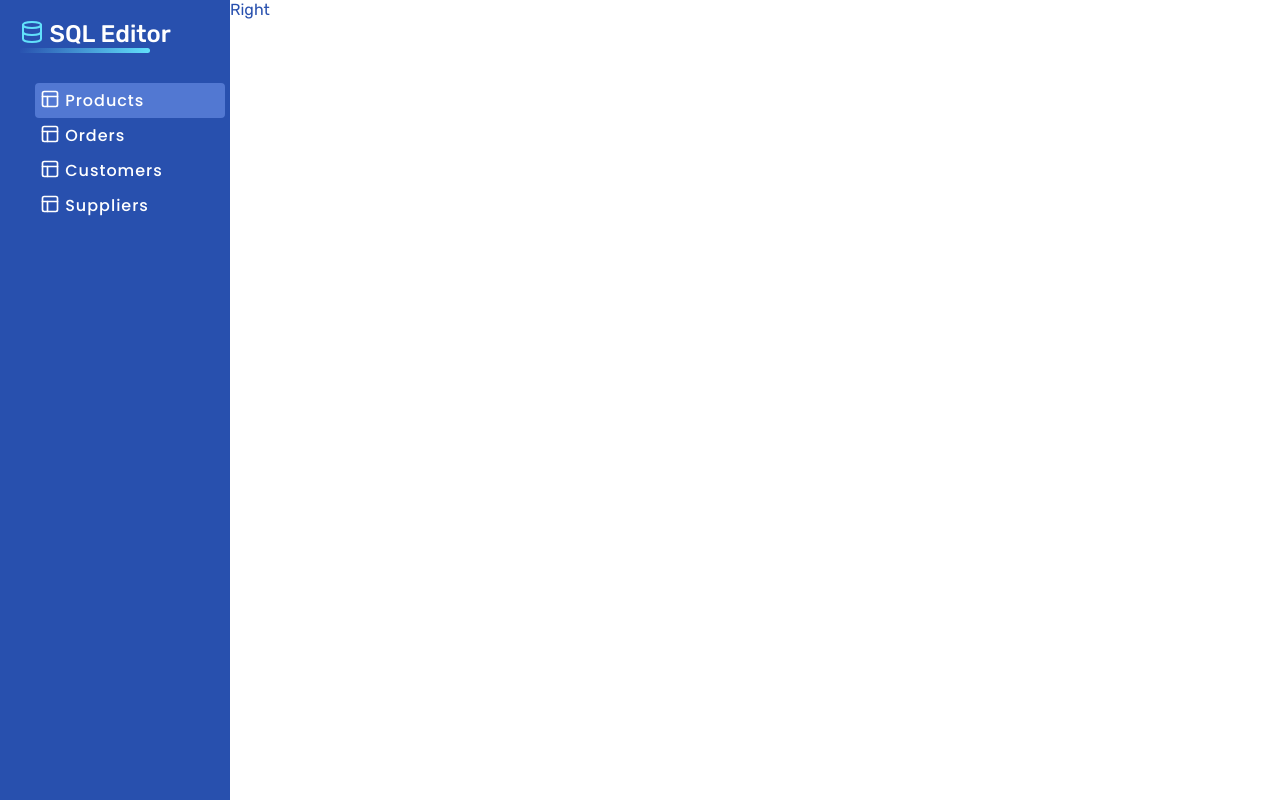
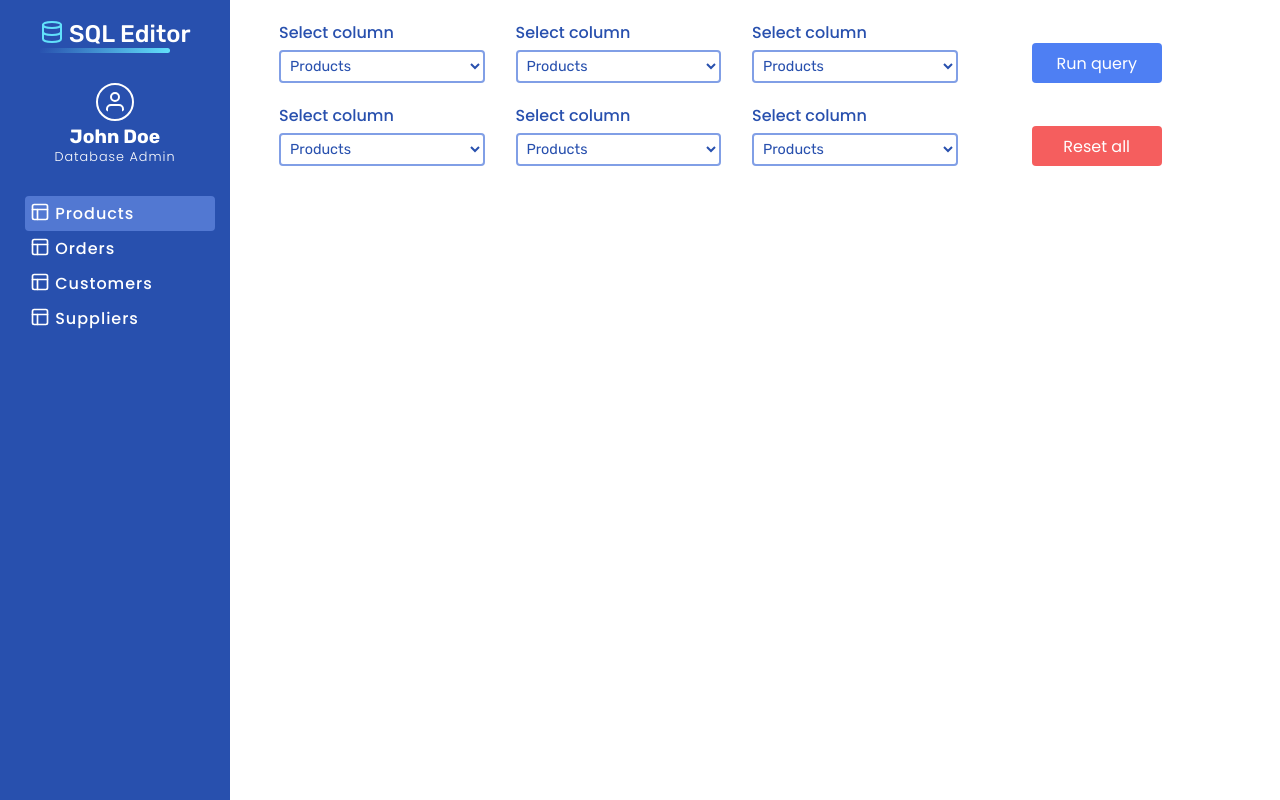
Before and after one commit to VijayKumarKTG/sqleditor, a React (Create React App) app: page / in a window 1280 px wide. Built offline with nearby package versions, Linux system fonts and the light colour scheme.

Commit message:
Add queries component

```diff
--- a/src/components/App/App.js
+++ b/src/components/App/App.js
@@ -1,6 +1,8 @@
 import styles from './App.module.css';
 import Logo from '../utils/Logo';
 import Navigation from '../utils/Navigation';
+import Queries from '../utils/Queries';
+import user from '../../assets/user.svg';
 
 function App() {
   return (
@@ -9,9 +11,16 @@ function App() {
         <header className={styles.header}>
           <Logo /> SQL Editor
         </header>
+        <div className={styles.profile}>
+          <img src={user} alt='user' className={styles.user} />
+          <p className={styles.userName}>John Doe</p>
+          <p className={styles.userPost}>Database Admin</p>
+        </div>
         <Navigation />
       </div>
-      <div className={styles.rightPanel}>Right</div>
+      <div className={styles.rightPanel}>
+        <Queries />
+      </div>
     </div>
   );
 }
--- a/src/components/App/App.module.css
+++ b/src/components/App/App.module.css
@@ -14,6 +14,9 @@
   background-color: #2850ae;
   color: #ffffff;
   padding: 20px;
+  display: flex;
+  flex-direction: column;
+  align-items: center;
 }
 
 .header {
@@ -41,3 +44,32 @@
 .header > img {
   vertical-align: text-top;
 }
+
+.profile {
+  text-align: center;
+  margin-top: 30px;
+}
+
+.user {
+  padding: 5px;
+  border: 2px solid #ffffff;
+  border-radius: 50%;
+}
+
+.userName {
+  font-size: 1.2rem;
+  font-weight: 700;
+  margin: 0;
+}
+
+.userPost {
+  margin: 0;
+  font-family: 'Poppins';
+  font-size: 0.8rem;
+  letter-spacing: 1px;
+  font-weight: 300;
+}
+
+.rightPanel {
+  padding: 20px;
+}
--- /dev/null
+++ b/src/components/utils/Button.jsx
@@ -0,0 +1,9 @@
+import styles from './Button.module.css';
+
+export default function Button(props) {
+  return (
+    <button className={`${styles.button} ${props.classNames}`}>
+      {props.text}
+    </button>
+  );
+}
--- /dev/null
+++ b/src/components/utils/Button.module.css
@@ -0,0 +1,16 @@
+.button {
+  background-color: #2b66f1d4;
+  color: #ffffff;
+  padding: 5px 15px;
+  border: none;
+  border-radius: 4px;
+  font-family: 'Poppins';
+  font-size: 1rem;
+  font-weight: 400;
+}
+
+.button:hover,
+.button:focus {
+  background-color: #2850ae;
+  transition: background 500ms ease-out;
+}
--- a/src/components/utils/Navigation.module.css
+++ b/src/components/utils/Navigation.module.css
@@ -11,7 +11,7 @@
   font-weight: 500;
   padding: 5px;
   position: relative;
-  left: -25px;
+  left: -15px;
   cursor: pointer;
   border-radius: 4px;
   display: flex;
--- /dev/null
+++ b/src/components/utils/Queries.jsx
@@ -0,0 +1,25 @@
+import Select from './Select';
+import Button from './Button';
+import styles from './Queries.module.css';
+
+export default function Queries() {
+  return (
+    <div className={styles.queries}>
+      <Select />
+      <Select />
+      <Select />
+      <div className={styles.btnContainer}>
+        <Button text='Run query' classNames={styles.btnStyles} />
+      </div>
+      <Select />
+      <Select />
+      <Select />
+      <div className={styles.btnContainer}>
+        <Button
+          classNames={`${styles.btnStyles} ${styles.bgColorRed}`}
+          text='Reset all'
+        />
+      </div>
+    </div>
+  );
+}
--- /dev/null
+++ b/src/components/utils/Queries.module.css
@@ -0,0 +1,27 @@
+.queries {
+  display: grid;
+  grid-template-columns: repeat(4, 22%);
+  column-gap: 20px;
+  row-gap: 20px;
+  justify-content: center;
+}
+
+.btnContainer {
+  display: flex;
+  justify-content: center;
+  align-items: flex-end;
+}
+
+.btnStyles {
+  width: 130px;
+  height: 40px;
+}
+
+.bgColorRed {
+  background-color: #f55e5e;
+}
+
+.bgColorRed:hover,
+.bgColorRed:focus {
+  background-color: #c22e2e;
+}
--- /dev/null
+++ b/src/components/utils/Select.jsx
@@ -0,0 +1,17 @@
+import styles from './Select.module.css';
+
+export default function Select() {
+  return (
+    <div>
+      <label htmlFor='select' className={styles.label}>
+        Select column
+      </label>
+      <select className={styles.select} name='select' id='select'>
+        <option value='products'>Products</option>
+        <option value='orders'>Orders</option>
+        <option value='customers'>Curstomers</option>
+        <option value='suppliers'>Suppliers</option>
+      </select>
+    </div>
+  );
+}
--- /dev/null
+++ b/src/components/utils/Select.module.css
@@ -0,0 +1,17 @@
+.label {
+  font-family: 'Poppins';
+  display: block;
+  font-weight: 500;
+  margin-bottom: 5px;
+}
+
+.select {
+  font-family: 'Rubik';
+  font-size: 0.9rem;
+  padding: 5px;
+  color: #2850ae;
+  border: 2px solid #819fe6;
+  border-radius: 4px;
+  background: #ffffff;
+  width: 95%;
+}
```
Also changed, not shown: src/assets/user.svg (added).
